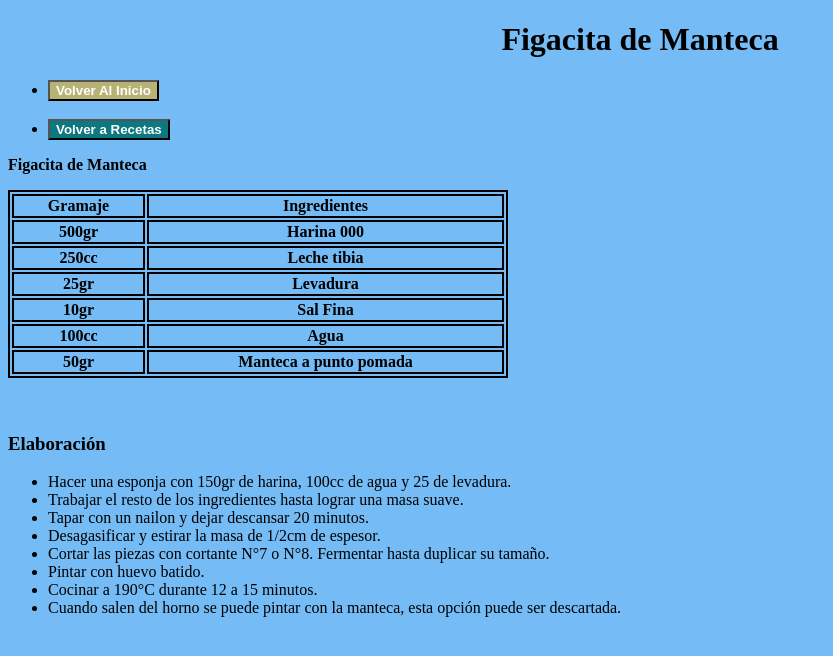
After one commit to gercor86/Proyecto_Ien, a Django app: page /receta/figacita_manteca in a window 1280 px wide. The commit adds this page. Shown: the top 656 px of the page, without its empty margins (0-833 px from the left). Run offline with Django 4.2, Linux system fonts and the light colour scheme; lists and menus that the app fills with data are empty.

Commit message:
Se agregaron recetas nuevas

```diff
--- a/IEN_Proyecto/src/apps/receta/urls.py
+++ b/IEN_Proyecto/src/apps/receta/urls.py
@@ -1,5 +1,5 @@
 from django.urls import path
-from .views import Base, Detalle_dulce_v, Dulce_v, Receta3, actualizar_receta, lista_receta, pan_campo, pionono
+from .views import Base, Detalle_dulce_v, Dulce_v, Receta3, actualizar_receta, eliminar_receta, figacita_manteca, pan_campo, pan_viena, pionono
 
 urlpatterns = [
     path('', Base.as_view(), name = 'base'),
@@ -8,7 +8,9 @@ urlpatterns = [
     path('receta/pionono', pionono.as_view(), name = 'pionono'),
     path('receta/pan_campo', pan_campo.as_view(), name = 'pan_campo'),
     path('receta/crear_receta', Receta3.as_view(), name = 'crear_receta'),
-    path('receta/lista_receta', lista_receta.as_view(), name = 'lista_receta'),
-    path('receta/actualizar_receta/<int:pk>', actualizar_receta.as_view(), name = 'actualizar_receta')
+    path('receta/actualizar_receta/<int:pk>', actualizar_receta.as_view(), name = 'actualizar_receta'),
+    path('receta/eliminar_receta/<int:pk>', eliminar_receta.as_view(), name = 'eliminar_receta'),
+    path('receta/figacita_manteca', figacita_manteca.as_view(), name = 'figacita_manteca'),
+    path('receta/pan_viena', pan_viena.as_view(), name = 'pan_viena'),
 
 ]
--- a/IEN_Proyecto/src/apps/receta/views.py
+++ b/IEN_Proyecto/src/apps/receta/views.py
@@ -63,13 +63,25 @@ class Receta3(CreateView):
     form_class = RecetaForm1
     success_url = reverse_lazy('receta_dulce')
 
-class lista_receta(ListView):
-    def get(self,request, *args, **kwargs):
-
-        return render(request, 'listar_receta.html')
 
 class actualizar_receta(UpdateView):
     model = Dulce
     template_name = 'actualizar_receta.html'
     fields = ['nombre', 'tipo']
     success_url = reverse_lazy('receta_dulce')
+
+class eliminar_receta(DeleteView):
+    model = Dulce
+    template_name = 'eliminar_receta.html'
+    fields = ['nombre', 'tipo']
+    success_url = reverse_lazy('receta_dulce')
+
+class figacita_manteca(View):
+    def get(self, request, *args, **kwargs):
+
+        return render(request, 'figacita_de_manteca.html')
+
+class pan_viena(View):
+    def get(self, request, *args, **kwargs):
+
+        return render(request, 'pan_viena.html')
--- a/IEN_Proyecto/src/static/css/main.css
+++ b/IEN_Proyecto/src/static/css/main.css
@@ -35,7 +35,7 @@
 }
 
 .button7 {
-    background-color: black;
+    background-color: rgb(57, 112, 40);
     color : white;
     font-weight: 900;
 }
@@ -52,7 +52,7 @@
 }
 
 body{
-    background-color: lightblue;
+    background-color: rgb(117, 187, 245);
 }
 
 .centrar{
--- /dev/null
+++ b/IEN_Proyecto/src/templates/figacita_de_manteca.html
@@ -0,0 +1,95 @@
+{% load static %}
+
+<!DOCTYPE html>
+<html lang="en">
+<head>
+    <meta charset="UTF-8">
+    <meta http-equiv="X-UA-Compatible" content="IE=edge">
+    <meta name="viewport" content="width=device-width, initial-scale=1.0">
+    <link rel="stylesheet" href="{% static 'css/main.css' %}">
+    <title>Figacita de Manteca</title>
+    <style>
+        table, th, td {
+            border: 2px solid black;
+        }
+    </style>
+</head>
+<body>
+
+      <h1 class = "centrar"> Figacita de Manteca</h1>
+
+      <ul class="nav justify-content-cente">
+        <li class="nav-item">
+          <a class="nav-link" href="{% url 'base' %}"><button class = "button3"> Volver Al Inicio</button></a><br>
+        </li>
+        <br>
+        <li><a href="{% url 'receta_dulce' %}" ><button class = "button2">Volver a Recetas</button></a> </li>
+      </ul>
+
+      <p><strong>Figacita de Manteca</strong></p>
+
+      <table style = "width: 500px;">
+        <thead>
+            <tr>
+                <th>Gramaje</th>
+                <th>Ingredientes</th>
+            </tr>
+        </thead>
+
+        <tr>
+            <th>500gr</th>
+            <th>Harina 000</th>
+        </tr>
+
+        <tr>
+            <th>250cc</th>
+            <th>Leche tibia</th>
+        </tr>
+
+        <tr>
+            <th>25gr</th>
+            <th>Levadura</th>
+        </tr>
+
+        <tr>
+            <th>10gr</th>
+            <th>Sal Fina</th>
+        </tr>
+
+        <tr>
+            <th>100cc</th>
+            <th>Agua</th>
+        </tr>
+
+        <tr>
+            <th>50gr</th>
+            <th>Manteca a punto pomada</th>
+        </tr>
+      </table>
+
+      <br>
+      <br>
+
+      <h3>Elaboración</h3>
+
+    <ul>
+        <li>Hacer una esponja con 150gr de harina, 100cc de agua y 25 de levadura.</li>
+
+        <li>Trabajar el resto de los ingredientes hasta lograr una masa suave.</li>
+
+        <li>Tapar con un nailon y dejar descansar 20 minutos.</li>
+
+        <li>Desagasificar y estirar la masa de 1/2cm de espesor.</li>
+
+        <li>Cortar las piezas con cortante N°7 o N°8. Fermentar hasta duplicar su tamaño.</li>
+
+        <li>Pintar con huevo batido.</li>
+
+        <li>Cocinar a 190°C durante 12 a 15 minutos.</li>
+
+        <li>Cuando salen del horno se puede pintar con la manteca, esta opción  puede ser descartada.</li>
+
+    </ul>
+
+</body>
+</html>
```
Also changed, not shown: IEN_Proyecto/src/templates/base.html (+6 -5 lines), IEN_Proyecto/src/templates/bizcochuelo.html (+9 -2 lines), IEN_Proyecto/src/templates/dulce.html (+28 -5 lines), IEN_Proyecto/src/templates/eliminar_receta.html (added, +31 -0 lines), IEN_Proyecto/src/templates/pan_campo.html (+82 -0 lines), IEN_Proyecto/src/templates/pan_viena.html (added, +31 -0 lines), IEN_Proyecto/src/templates/pionono.html (+9 -2 lines), IEN_Proyecto/src/db.sqlite3.
